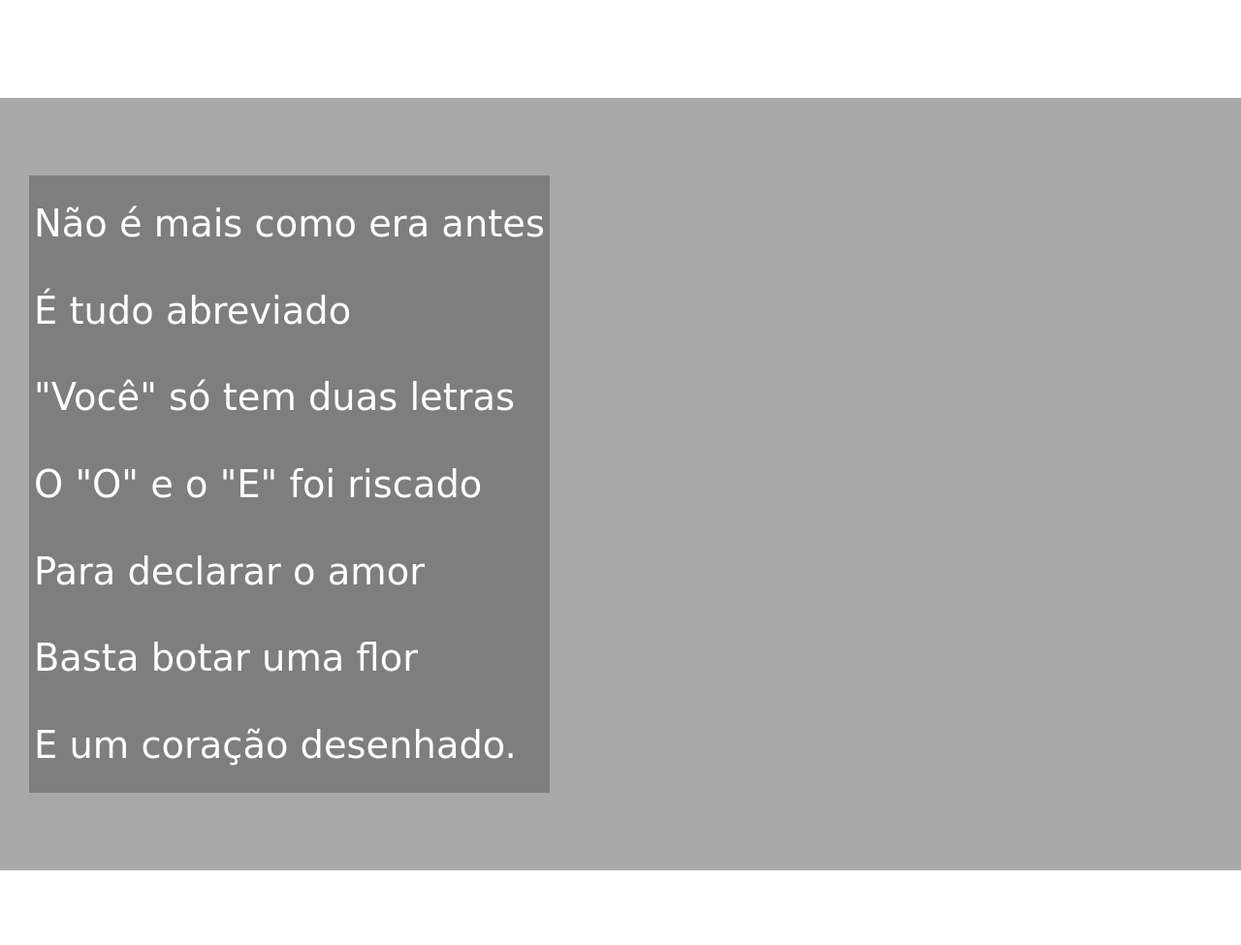
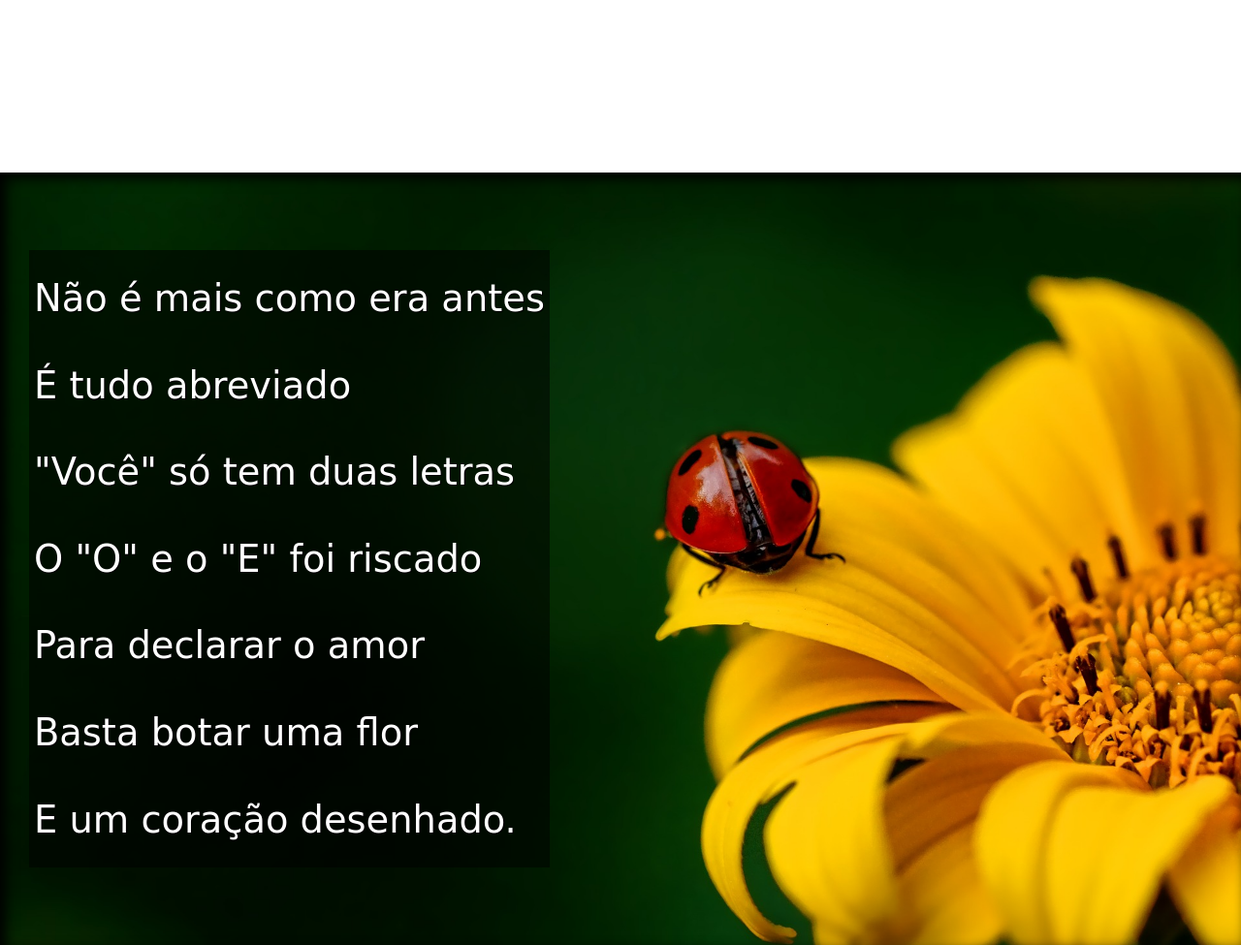
Before and after one commit to CalixtoDevHub/HTML-CSS, a plain HTML site: page d012/index.html in a window 1280 px wide. Shown: the part 879-1854 px from the top of the page at 97% size. Drawn offline with Linux system fonts and the light colour scheme.

Commit message:
atualização

```diff
--- a/d012/index.html
+++ b/d012/index.html
@@ -30,7 +30,7 @@
     </section>
 
 
-    <section class="imagem">
+    <section class="imagem" id="img01">
       <p>
         Não é mais como era antes <br />
         É tudo abreviado <br />
@@ -64,7 +64,7 @@
       </p>
     </section>
 
-    <section class="imagem">
+    <section class="imagem" id="img02">
       <p>
         Tenho saudade das cartas <br />
         Escritas com a própria mão <br />
--- a/d012/style.css
+++ b/d012/style.css
@@ -1,5 +1,6 @@
 
 * {
+
     margin: 0;
     padding: 0;
     box-sizing: border-box;
@@ -17,7 +18,7 @@
 html, body {
     font-family: Verdana, Geneva, Tahoma, sans-serif;
     min-height: 100vh;
-    background-color:darkgray;
+    background-color:darkgrey;
 
 }
 header {
@@ -53,6 +54,10 @@ section {
 }
 section p {
     font-size: 3vw;
+
+}
+section > p {
+    padding-bottom: 2em;
 }
 section.normal {
     background-color: white;
@@ -61,12 +66,25 @@ section.normal {
 section.imagem {
     background-color: rgb (51, 51, 51);
     color: white;
+    box-shadow: inset 6px 6px 13px 0px black;
+    background-attachment: fixed;
 
 }
 section.imagem > p {
-    background-color: rgba(0, 0, 0, 0.253);
+    background-color: rgba(0, 0, 0, 0.514);
     display: inline-block;
     padding: 5px;
+    text-shadow: 1px 1px 0px black;
+
+}
+section#img01 {
+    background-image: url(imagens/background001.jpg);
+    background-position: right center;
+    background-size: cover;
+}
+section#img02 {
+    background-image: url(imagens/background002.jpg);
+    background-size: cover;
 
 }
 footer {
```
